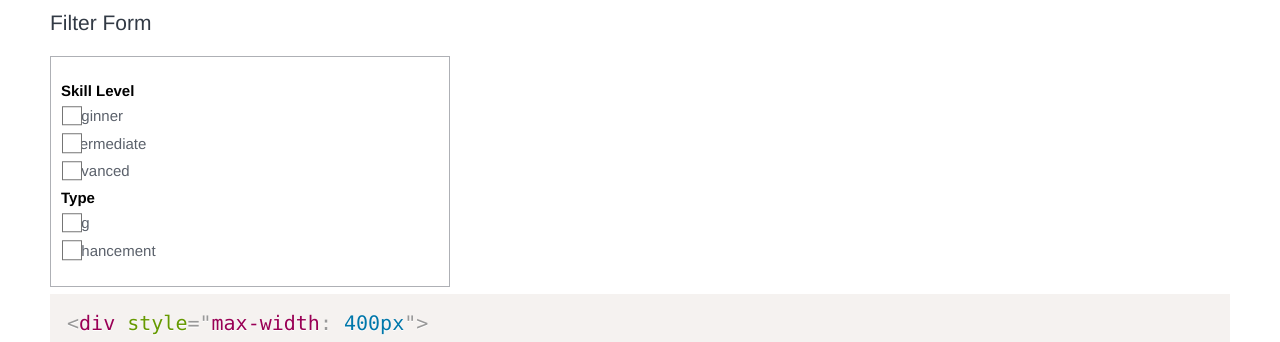
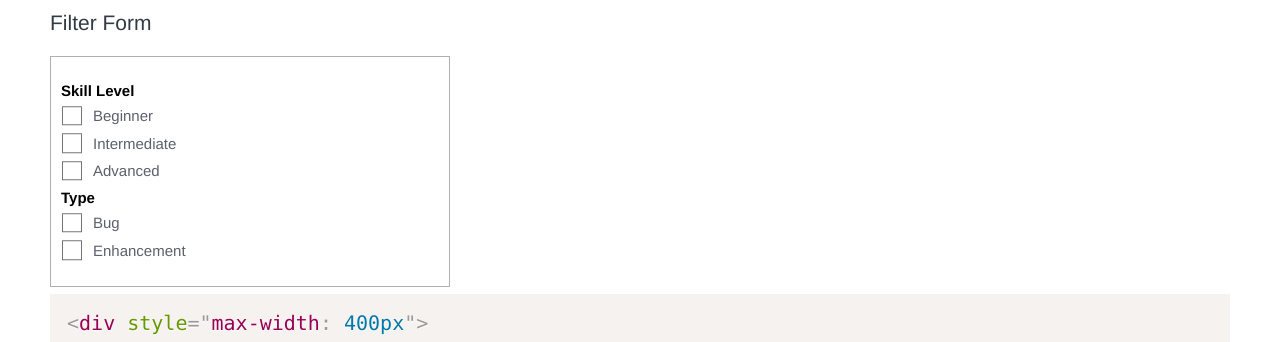
Before and after one commit to GSA/code-gov-style, a Jekyll site: the page built from components/forms.md, in a window 1280 px wide. Shown: the part 164-506 px from the top of the page. Built offline with Jekyll 4.4.1, drawn with Linux system fonts in a browser that asks for light colours.

Commit message:
fixed alignment in checkbox

```diff
--- a/_sass/_inputs.scss
+++ b/_sass/_inputs.scss
@@ -70,12 +70,8 @@ input {
   font-weight: 400;
   margin-bottom: 0.65em;
   position: relative;
-
-  span {
-    display: inline-block;
-    padding-left: calc(1.75rem + 1em);
-    vertical-align: top;
-  }
+  padding-left: calc(1.5rem + 1em);
+  vertical-align: top;
 }
 
 [type=checkbox] + label::before {
@@ -92,6 +88,7 @@ input {
   transform: translateY(-50%);
   vertical-align: middle\0; // Target IE 11 and below to vertically center inputs
   width: 1.75rem;
+  left: 0rem;
 }
 
 [type=checkbox]:checked + label::before,
--- a/package.json
+++ b/package.json
@@ -1,6 +1,6 @@
 {
   "name": "@code.gov/code-gov-style",
-  "version": "1.10.7",
+  "version": "1.10.8",
   "description": "Style for code.gov including buttons, banners, and cards. Inspired by and somewhat based on USWDS.",
   "main": "index.js",
   "scripts": {
```
